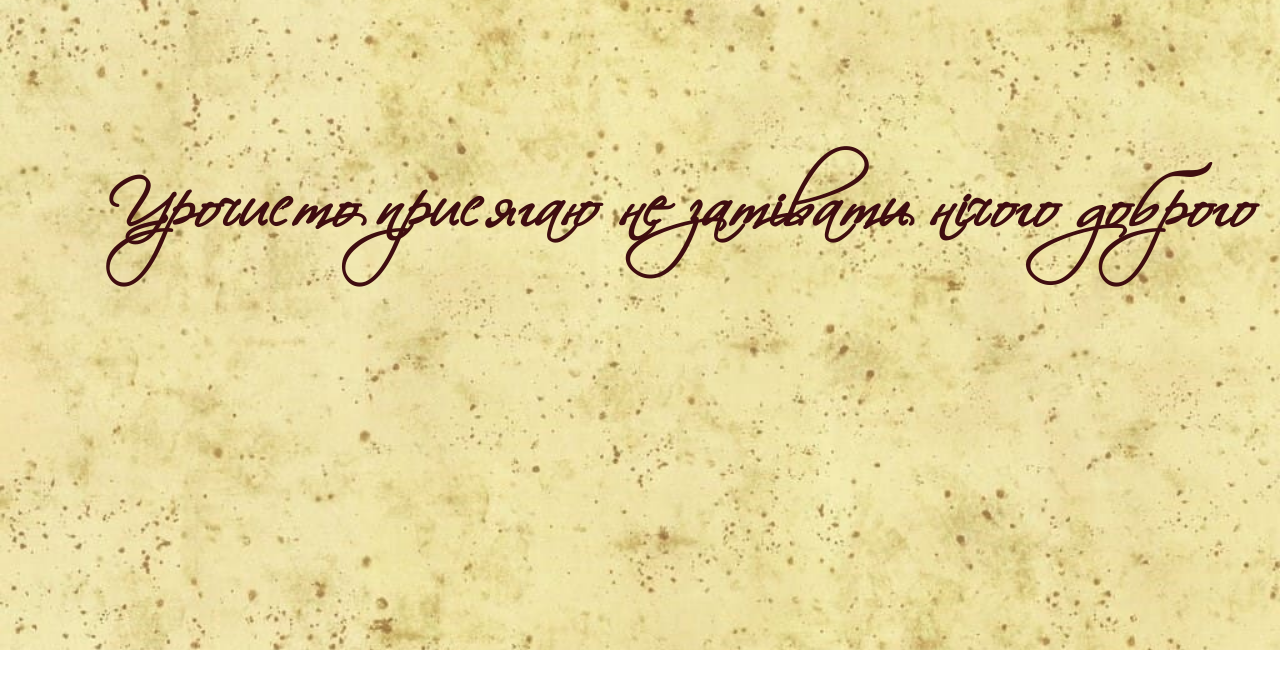
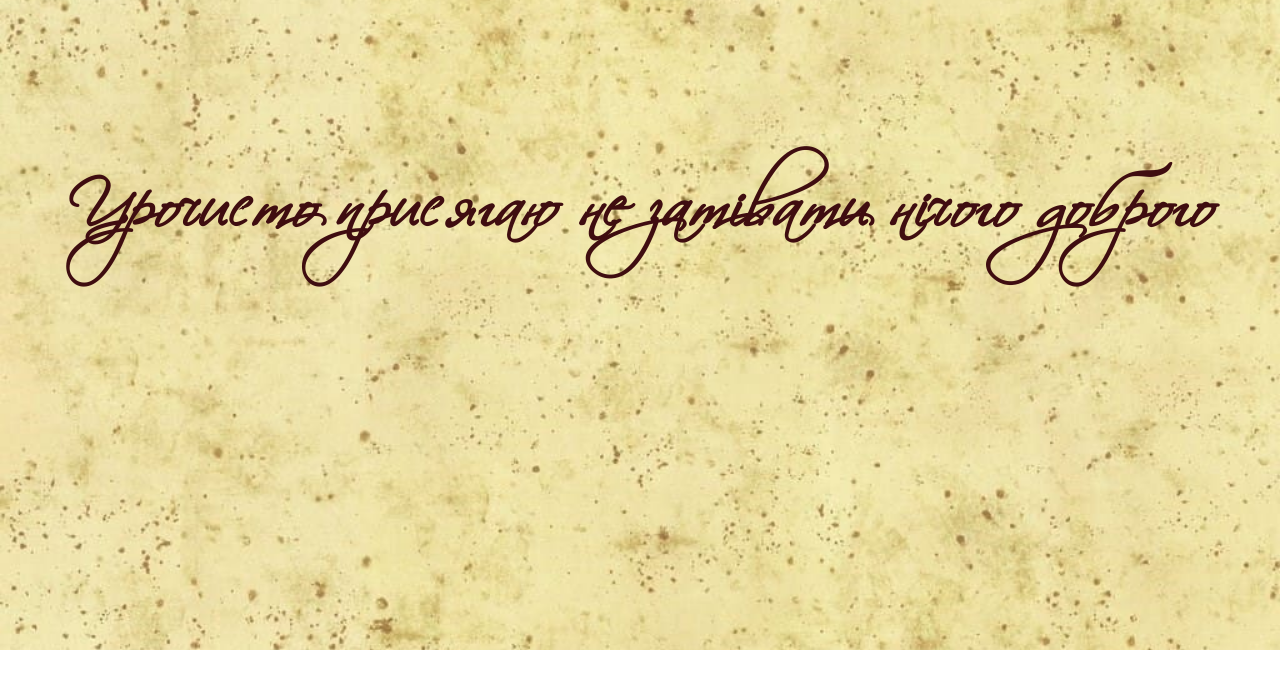
Before and after one commit to viktoriazar/lessons, a plain HTML site: page lesson_13/index.html in a window 1280 px wide. Drawn offline with Linux system fonts and the light colour scheme.

Commit message:
Update style.css

```diff
--- a/lesson_13/css/style.css
+++ b/lesson_13/css/style.css
@@ -27,7 +27,7 @@
 }
 .start__text {
     height: 200px;
-    width: 100%;
+    width: 1200px;
     overflow: hidden;
     position: relative;
     left: 50%;
```
